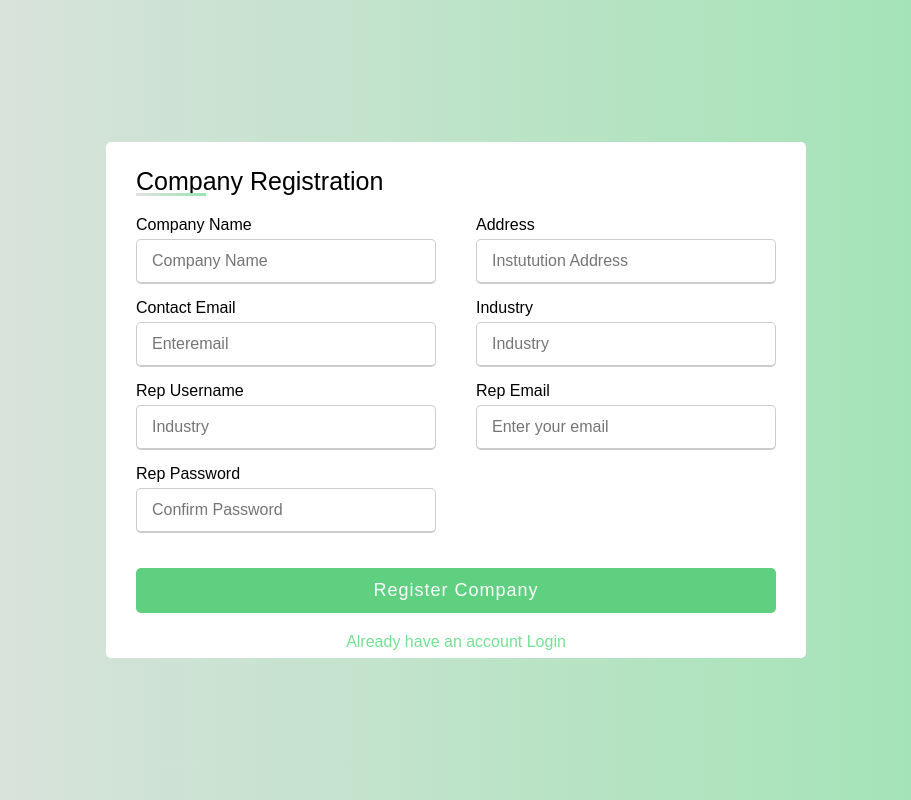
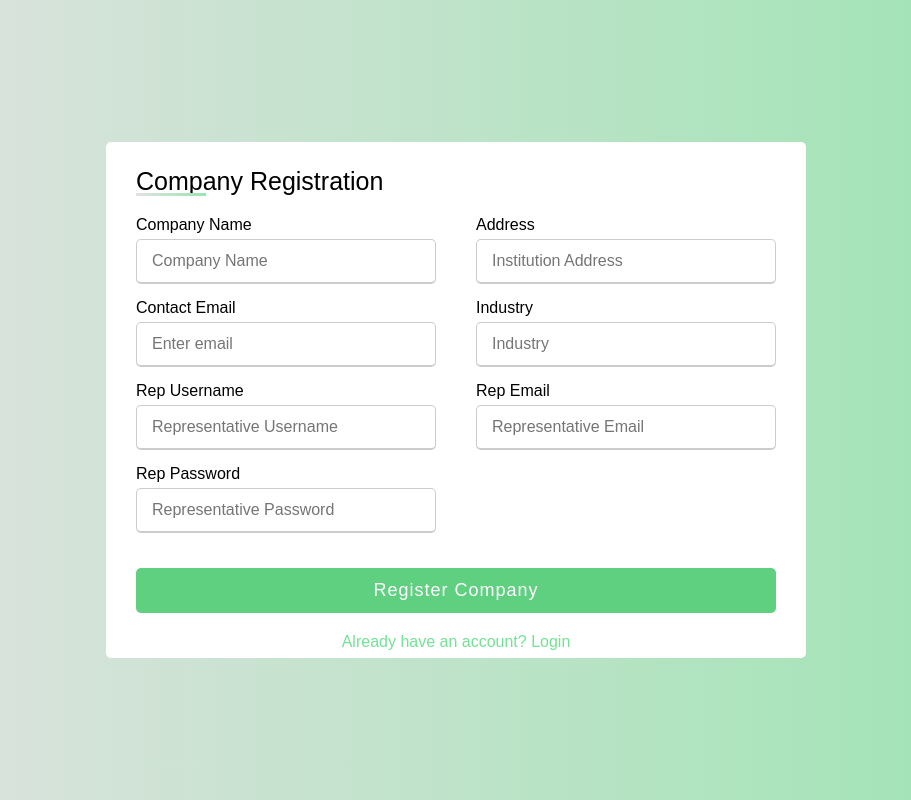
Before and after one commit to ENnyikadzanzwa/internMe, a Django app: page /company-registration/ in a window 1280 px wide. Shown: the whole page, without its empty margins (184-1095 px from the left). Run offline with Django 5.2, Linux system fonts and the light colour scheme; some libraries are stand-ins or nearby versions.

Commit message:
update website

```diff
--- a/core/forms.py
+++ b/core/forms.py
@@ -1,6 +1,7 @@
 from django import forms
 from .models import *
 from django.contrib.auth.forms import PasswordChangeForm
+from django.core.exceptions import ValidationError
 
 class UniversityRegistrationForm(forms.ModelForm):
     class Meta:
@@ -108,33 +109,78 @@ class StudentRegistrationForm(forms.Form):
         student.user = user
         student.save()
 
+
+
+
+
+
 class CompanyRegistrationForm(forms.ModelForm):
+    # Add fields for the representative's details
+    rep_username = forms.CharField(
+        max_length=150,
+        required=True,
+        widget=forms.TextInput(attrs={'placeholder': 'Representative Username'}),
+    )
+    rep_email = forms.EmailField(
+        required=True,
+        widget=forms.EmailInput(attrs={'placeholder': 'Representative Email'}),
+    )
+    rep_password = forms.CharField(
+        required=True,
+        widget=forms.PasswordInput(attrs={'placeholder': 'Representative Password'}),
+    )
+
     class Meta:
         model = Company
-        fields = ['name', 'address', 'contact_email', 'industry']
+        fields = ['name', 'address', 'contact_email', 'industry']  # Fields from the Company model
+        widgets = {
+            'name': forms.TextInput(attrs={'placeholder': 'Company Name'}),
+            'address': forms.TextInput(attrs={'placeholder': 'Institution Address'}),
+            'contact_email': forms.EmailInput(attrs={'placeholder': 'Contact Email'}),
+            'industry': forms.TextInput(attrs={'placeholder': 'Industry'}),
+        }
 
-    rep_username = forms.CharField(max_length=150, required=True)
-    rep_email = forms.EmailField(required=True)
-    rep_password = forms.CharField(widget=forms.PasswordInput, required=True)
+    def clean_rep_username(self):
+        username = self.cleaned_data['rep_username']
+        if User.objects.filter(username=username).exists():
+            raise ValidationError("A user with this username already exists.")
+        return username
+
+    def clean_rep_email(self):
+        email = self.cleaned_data['rep_email']
+        if User.objects.filter(email=email).exists():
+            raise ValidationError("A user with this email already exists.")
+        return email
 
     def save(self, commit=True):
+        # Save the company and its representative user
         company = super().save(commit=False)
+        rep_username = self.cleaned_data['rep_username']
+        rep_email = self.cleaned_data['rep_email']
+        rep_password = self.cleaned_data['rep_password']
+
         if commit:
+            # Create the representative user
             user = User.objects.create_user(
-                username=self.cleaned_data['rep_username'],
-                email=self.cleaned_data['rep_email'],
-                password=self.cleaned_data['rep_password']
+                username=rep_username,
+                email=rep_email,
+                password=rep_password,
             )
 
-            # Create ExtendedUser instance
+            # Assign additional details for the representative if required (e.g., roles)
+            # Assuming you have an ExtendedUser model
+            from core.models import ExtendedUser  # Replace with your app path
             ExtendedUser.objects.create(
                 user=user,
-                role='Company Representative'
+                role='Company Representative'  # Role specific to your app logic
             )
 
+            # Link the representative user to the company
             company.company_rep = user
             company.save()
+
         return company
+
 class LoginForm(forms.Form):
     username = forms.CharField(
         max_length=150,
--- a/core/templates/core/company/company_registration.html
+++ b/core/templates/core/company/company_registration.html
@@ -4,8 +4,9 @@
 <head>
     <meta charset="UTF-8">
     <meta name="viewport" content="width=device-width, initial-scale=1.0">
-    <title>internME|Company registration</title>
+    <title>internME | Company Registration</title>
     <link rel="stylesheet" href="{% static 'auth/reg-styles.css' %}">
+    <script src="https://cdn.jsdelivr.net/npm/sweetalert2@11"></script> <!-- SweetAlert Library -->
 </head>
 <body>
     <div class="container">
@@ -16,37 +17,87 @@
                 <div class="input-box">
                     <span class="details">Company Name</span>
                     <input type="text" name="name" placeholder="Company Name" required value="{{ form.name.value|default:'' }}">
+                    {% if form.name.errors %}
+                        <div class="error">{{ form.name.errors.0 }}</div>
+                    {% endif %}
                 </div>
                 <div class="input-box">
                     <span class="details">Address</span>
-                    <input type="text" name="address" placeholder="Instutution Address" required value="{{ form.address.value|default:'' }}">
+                    <input type="text" name="address" placeholder="Institution Address" required value="{{ form.address.value|default:'' }}">
+                    {% if form.address.errors %}
+                        <div class="error">{{ form.address.errors.0 }}</div>
+                    {% endif %}
                 </div>
                 <div class="input-box">
                     <span class="details">Contact Email</span>
-                    <input type="email" name="contact_email" placeholder="Enteremail" required value="{{ form.contact_email.value|default:'' }}">
+                    <input type="email" name="contact_email" placeholder="Enter email" required value="{{ form.contact_email.value|default:'' }}">
+                    {% if form.contact_email.errors %}
+                        <div class="error">{{ form.contact_email.errors.0 }}</div>
+                    {% endif %}
                 </div>
                 <div class="input-box">
                     <span class="details">Industry</span>
                     <input type="text" name="industry" placeholder="Industry" required value="{{ form.industry.value|default:'' }}">
+                    {% if form.industry.errors %}
+                        <div class="error">{{ form.industry.errors.0 }}</div>
+                    {% endif %}
                 </div>
                 <div class="input-box">
-                  <span class="details">Rep Username</span>
-                  <input type="text" name="rep_username" placeholder="Industry" required value="{{ form.rep_username.value|default:'' }}">
-              </div>
+                    <span class="details">Rep Username</span>
+                    <input type="text" name="rep_username" placeholder="Representative Username" required value="{{ form.rep_username.value|default:'' }}">
+                    {% if form.rep_username.errors %}
+                        <div class="error">{{ form.rep_username.errors.0 }}</div>
+                    {% endif %}
+                </div>
                 <div class="input-box">
                     <span class="details">Rep Email</span>
-                    <input type="email" name="rep_email" placeholder="Enter your email" required value="{{ form.rep_email.value|default:'' }}">
+                    <input type="email" name="rep_email" placeholder="Representative Email" required value="{{ form.rep_email.value|default:'' }}">
+                    {% if form.rep_email.errors %}
+                        <div class="error">{{ form.rep_email.errors.0 }}</div>
+                    {% endif %}
                 </div>
                 <div class="input-box">
                     <span class="details">Rep Password</span>
-                    <input type="password" name="rep_password" placeholder="Confirm Password" required value="{{ form.rep_password.value|default:'' }}">
+                    <input type="password" name="rep_password" placeholder="Representative Password" required value="{{ form.rep_password.value|default:'' }}">
+                    {% if form.rep_password.errors %}
+                        <div class="error">{{ form.rep_password.errors.0 }}</div>
+                    {% endif %}
                 </div>
             </div>
             <div class="button">
-                    <input type="submit" value="Register Company">
-                    <a href="{% url 'login' %}">Already have an account Login</a>
-                </div>
+                <input type="submit" value="Register Company">
+                <a href="{% url 'login' %}">Already have an account? Login</a>
+            </div>
         </form>
     </div>
+
+    <!-- SweetAlert Script -->
+    <script>
+        {% if messages %}
+            {% for message in messages %}
+                {% if message.tags == 'success' %}
+                    Swal.fire({
+                        icon: 'success',
+                        title: 'Success!',
+                        text: '{{ message }}',
+                        position: 'top',
+                        showConfirmButton: false,
+                        timer: 3000,
+                    }).then(() => {
+                        window.location.href = "{% url 'company_dashboard' %}";
+                    });
+                {% elif message.tags == 'error' %}
+                    Swal.fire({
+                        icon: 'error',
+                        title: 'Error!',
+                        text: '{{ message }}',
+                        position: 'top',
+                        showConfirmButton: false,
+                        timer: 3000,
+                    });
+                {% endif %}
+            {% endfor %}
+        {% endif %}
+    </script>
 </body>
 </html>
--- a/core/views.py
+++ b/core/views.py
@@ -56,16 +56,25 @@ def user_logout(request):
     logout(request)
     return redirect('login')  # Redirect to login page after logging out
 
-#registration views
+
+
 def company_registration(request):
     if request.method == 'POST':
         form = CompanyRegistrationForm(request.POST)
         if form.is_valid():
-            form.save()
-            return redirect('company_dashboard')  # Redirect to the company dashboard after registration
+            try:
+                form.save()
+                messages.success(request, "Company registered successfully!")
+                return redirect('company_dashboard')
+            except IntegrityError as e:
+                messages.error(request, "Integrity error occurred: " + str(e))
+        else:
+            messages.error(request, "Please correct the errors below.")
     else:
         form = CompanyRegistrationForm()
+
     return render(request, 'core/company/company_registration.html', {'form': form})
+
 
 def student_registration(request):
     if request.method == 'POST':
```
Also changed, not shown: 1 other file.
